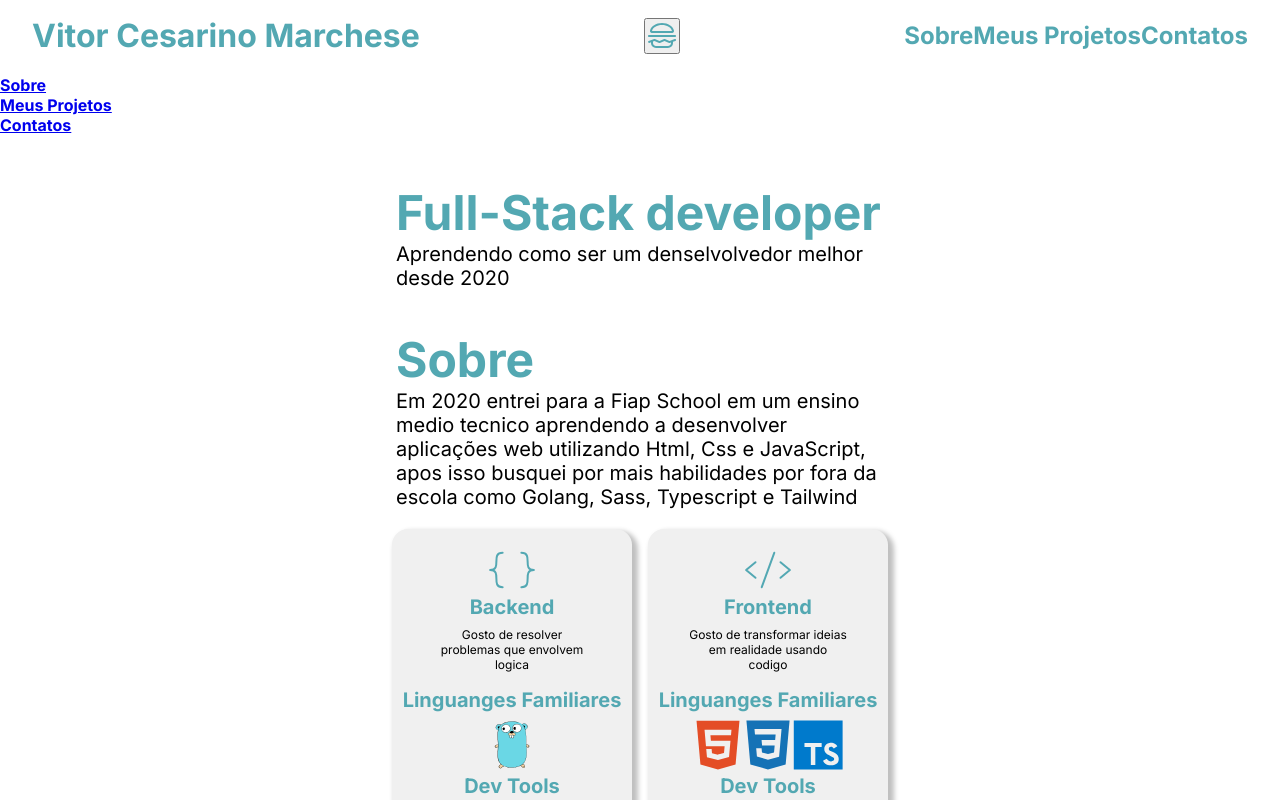
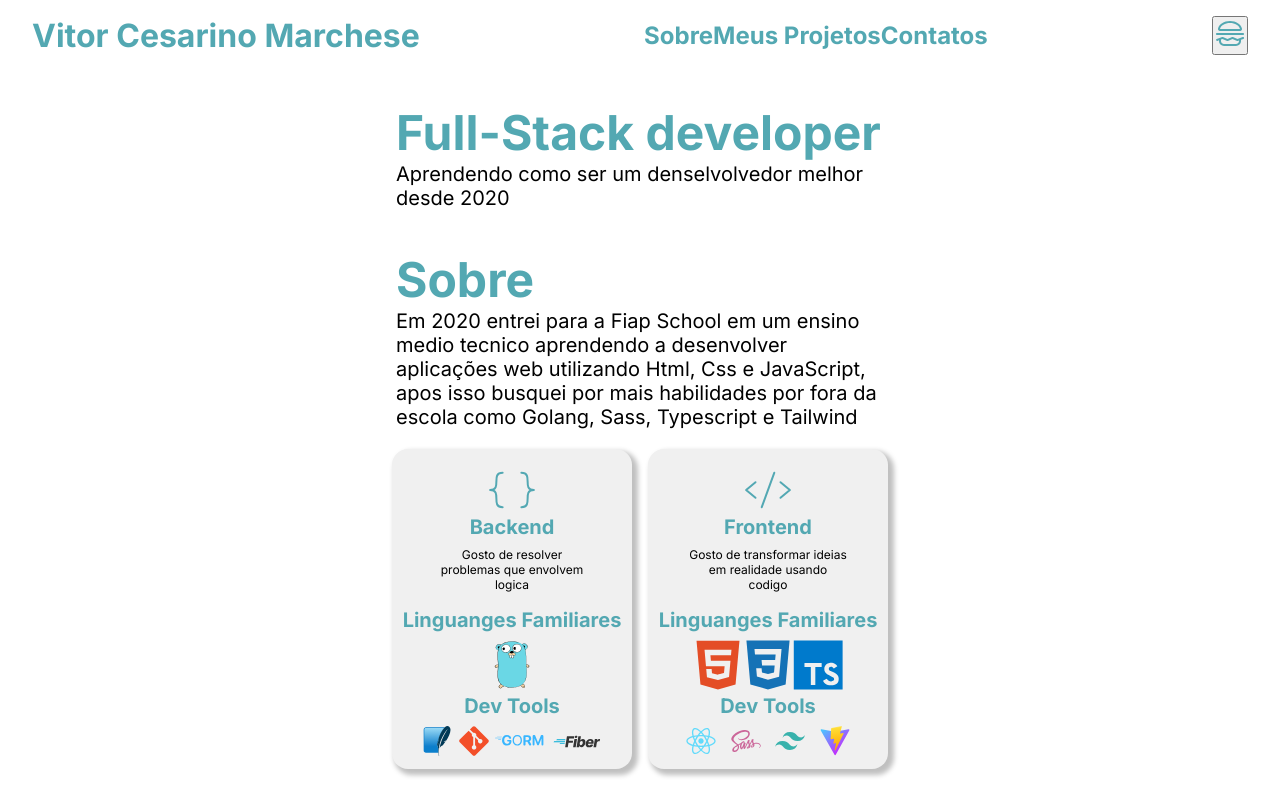
Before and after one commit to VitorCesarinoMarchese/portifolio, a React (Vite) app: page / in a window 1280 px wide. Shown: the top 800 px of the page. Built offline with nearby package versions, Linux system fonts and the light colour scheme.

Commit message:
Add files via upload

```diff
--- a/src/components/NavBar.tsx
+++ b/src/components/NavBar.tsx
@@ -9,19 +9,6 @@ function NavBar() {
     <div className="nav">
       <nav>
         <span>Vitor Cesarino Marchese</span>
-        <button
-          style={{ display: active ? "none" : "flex" }}
-          className="NavBtn"
-          onClick={() => SetActive(true)}
-        >
-          <img src={hamburguer} alt="menu" />
-        </button>
-        <button
-          style={{ display: active ? "flex" : "none" }}
-          onClick={() => SetActive(false)}
-        >
-          <img src={fillhamburguer} />
-        </button>
         <ul>
           <li>
             <a href="#Sobre">Sobre</a>
@@ -33,9 +20,20 @@ function NavBar() {
             <a href="#Contatos">Contatos</a>
           </li>
         </ul>
+        <button
+          className={active ? "none": "NavBtn"}
+          onClick={() => SetActive(true)}
+        >
+          <img src={hamburguer} alt="menu" />
+        </button>
+        <button
+          className={active ? "active": "none"}
+          onClick={() => SetActive(false)}
+        >
+          <img src={fillhamburguer} />
+        </button>
       </nav>
-      <ul className="menu" style={{ left: active ? "0px" : "100000px" }}>
-        <li></li>
+      <ul className={active ? "menu": "none"} >
         <li>
           <a href="#Sobre">Sobre</a>
         </li>
--- a/src/styles/NavBar.sass
+++ b/src/styles/NavBar.sass
@@ -25,7 +25,7 @@
             text-decoration: none
             &:hover
                 color: darken(variables.$LightBlue, 20)
-.NavBtn
+.none
     display: none
 
 
@@ -46,11 +46,10 @@
     button
         border: none
         background: none
-    .main
-        display: none
     .menu
+        display: flex
         position: relative
-        z-index: 10
+        z-index: 2
         list-style: none
         flex-direction: column
         align-items: center
@@ -59,3 +58,5 @@
             text-decoration: none
             &:hover
                 color: darken(variables.$LightBlue, 20)
+    .active
+        display: flex
```
